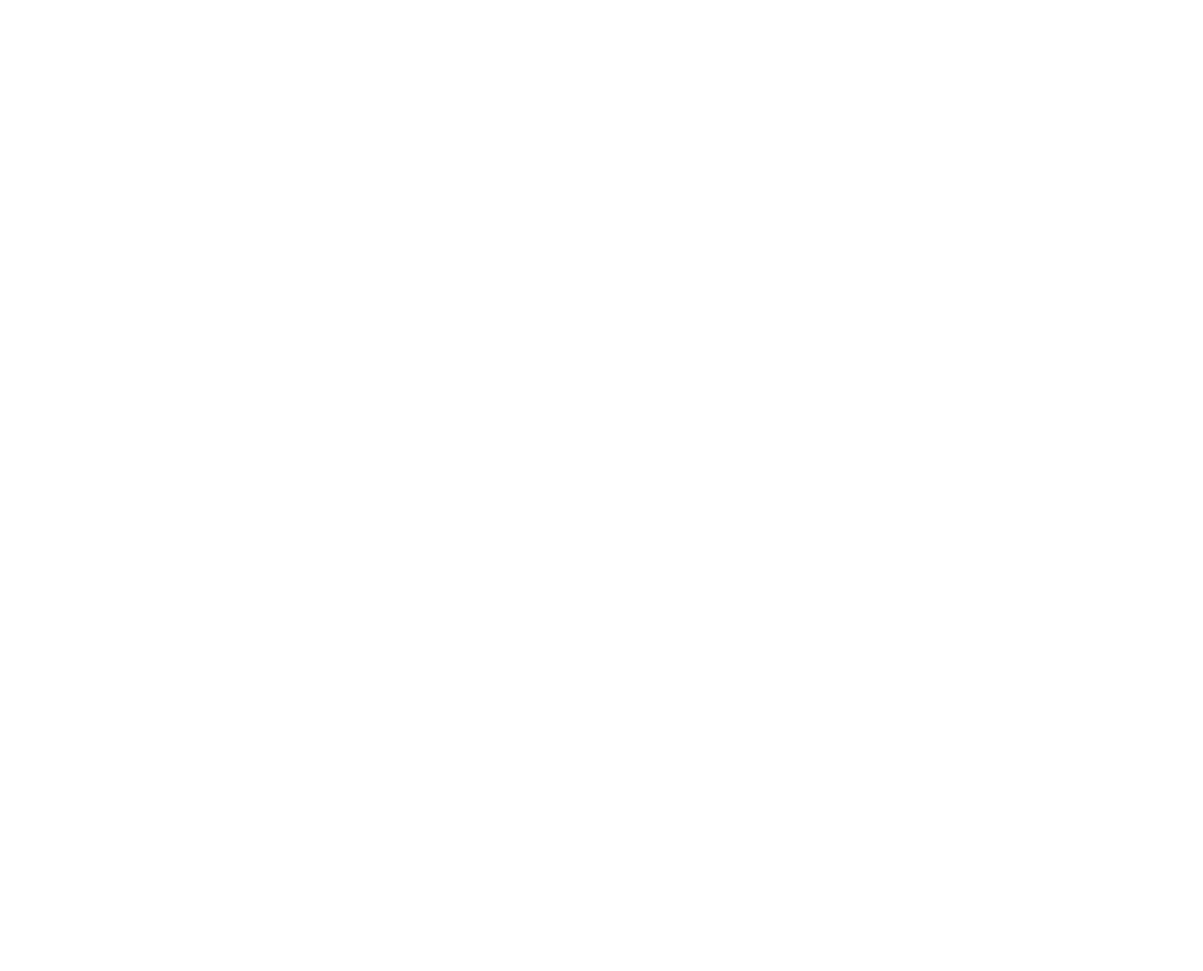
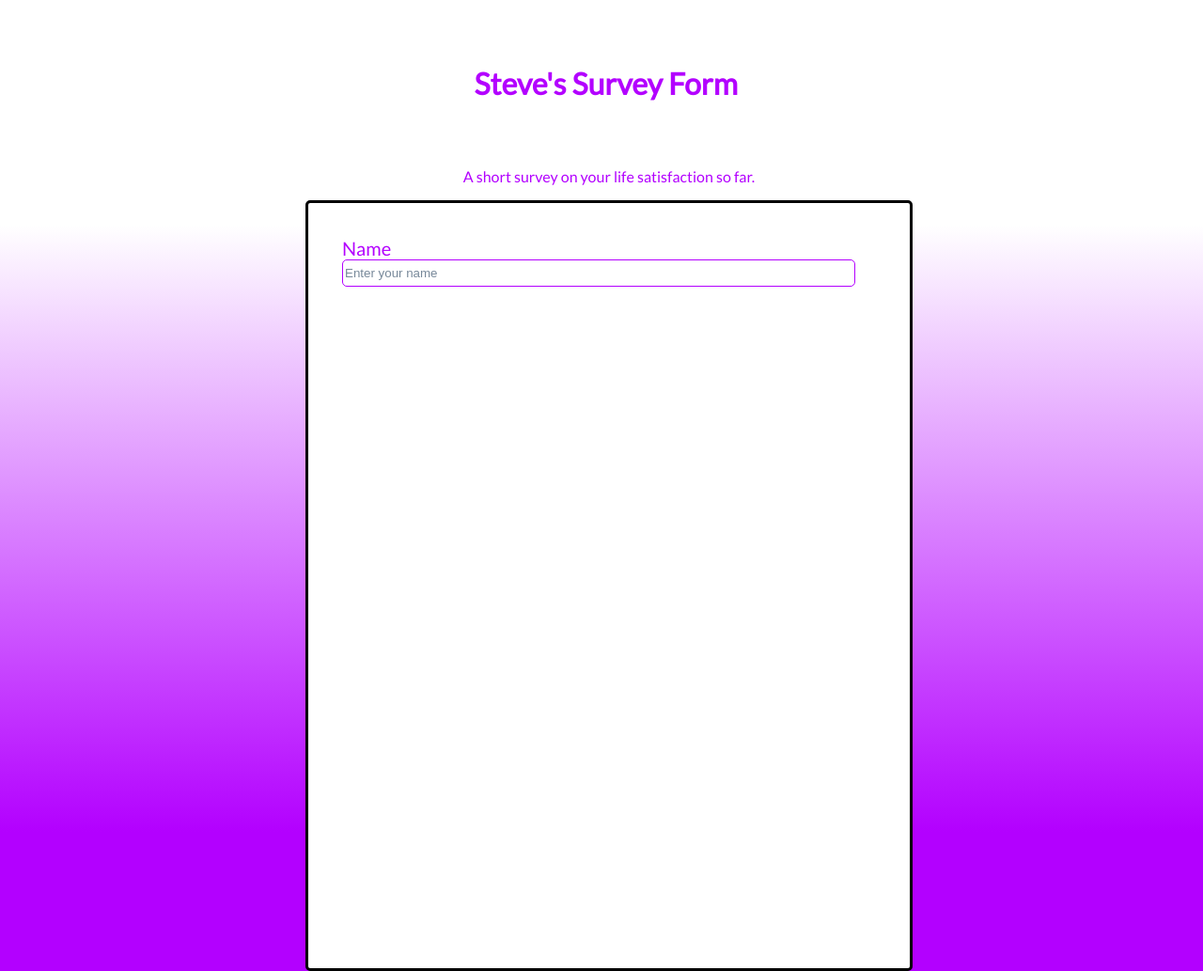
Before and after one commit to 0xSTVNDZ/SurveyForm, a plain HTML site: page index.html in a window 1280 px wide. Shown: the whole page at 94% size. Before the commit the page ends 800 px from the top, so only its background shows below. Drawn offline with Linux system fonts and the light colour scheme.

Commit message:
complete user stories 1-4

```diff
--- a/css/styles.css
+++ b/css/styles.css
@@ -0,0 +1,68 @@
+body {
+    font-size: 16px;
+    font-family: 'Lato', sans-serif;
+    color: #b300ff;
+    font-weight: 400;
+    width: 100%;
+    height: 100%;
+    background: rgb(179,0,255);
+    background: linear-gradient(0deg, rgba(179,0,255,1) 0%,
+     rgba(179,0,255,1) 15%,
+      rgba(255,255,255,1) 77%,
+       rgba(255,255,255,1) 100%);
+}
+
+label {
+    margin-bottom: 8px;
+}
+
+h1 {
+    display: flex;
+    width: 92%;
+    justify-content: center;
+    text-align: center;
+    padding: 1.5em;
+}
+
+.survey-description {
+    text-align: center;
+    border: 1.5em 0em;
+
+}
+
+
+.survey-form {
+    display: flex;
+    justify-content: left;
+    max-height: 900px;
+    height: 750px;
+    max-width: 45%;
+    margin: 0em auto;
+    background-color: white;
+    border-radius: 5px;
+    border-style: solid;
+    border-color: black;
+    padding: 2em;
+}
+
+.form-group {
+    width: 100%;
+    height: 5em;
+    padding: 4px;
+    margin: 0em 0em 1.5em 0em;
+}
+
+label {
+    width: 550px;
+    height: 20px;
+    margin-bottom: 0.5rem;
+    font-size: 20px;
+}
+
+input {
+    height: 25px;
+    width: 95%;
+    border: 1px solid #b300ff;
+    border-radius: 5px;
+    color: lightslategray;
+}
--- a/index.html
+++ b/index.html
@@ -3,16 +3,28 @@
     <head>
         <!--always have title, link to style sheet, link to fonts-->
         <meta charset="utf=8">
-        <title></title>
-        <link rel="stylesheet" href="">
-
+        <title>Survey Form</title>
+        <link rel="stylesheet" href="./css/styles.css">
+        <link href="https://fonts.googleapis.com/css2?family=Lato:ital,wght@0,100;0,400;1,400;1,700&display=swap" rel="stylesheet">
     </head>
 
     <body>
+        <h1 id="title">Steve's Survey Form</h1>
+        <p class="survey-description">A short survey on your life satisfaction so far.</p>
+
+        <form action="" class="survey-form" id="survey-form">
+             <div class="form-group">
+                <label for="user-name" class="name-label">Name</label><br>
+                <input type="text" id="user-name" name="user-name"
+                value="Enter your name" required><br>
+            </div>
+
+
+        </form>
 
     </body>
 
-    <!--script that will test out page-->
+    <!--script that will test if we met the requirements-->
     <!--<script src="https://cdn.freecodecamp.org/testable-projects-fcc/v1/bundle.js"></script>-->
 
 </html>
```
